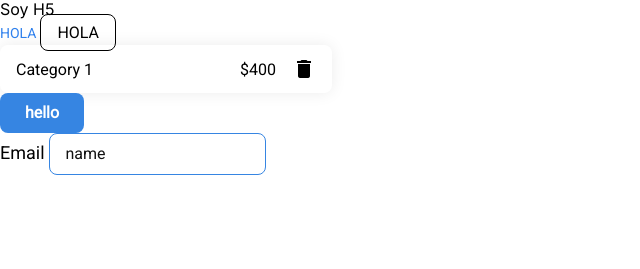
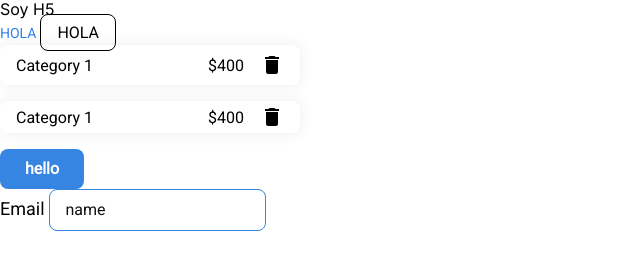
Before and after one commit to AzucenaGrecia/expensable_SPA, a plain HTML site: page index.html in a window 1280 px wide. Shown: the part 43-312 px from the top of the page, without its empty margins (0-640 px from the left). Drawn offline with Linux system fonts and the light colour scheme.

Commit message:
Add styles for all componets

```diff
--- a/assets/styles/card.css
+++ b/assets/styles/card.css
@@ -7,8 +7,8 @@
   justify-content: space-between;
   box-shadow: 0px 0px 16px rgba(0, 0, 0, 0.08);
   border-radius: 8px;
+  margin-bottom: 16px;
 }
-
 
 .category_card__content{
   display: flex;
@@ -18,3 +18,27 @@
 .category_card__content--price{
 margin-right: 16px;
 }
+
+/* transactions card */
+
+.trans_card{
+  width: 300px;
+  height: 32px;
+  padding: 4px 16px;
+  display: flex;
+  align-items: center;
+  justify-content: space-between;
+  box-shadow: 0px 0px 16px rgba(0, 0, 0, 0.08);
+  border-radius: 8px;
+  margin-bottom: 16px;
+
+}
+
+.trans_card__content{
+  display: flex;
+  align-items: center;
+  justify-content: space-between;
+}
+.trans_card__content--price{
+margin-right: 16px;
+}
--- a/assets/styles/global.css
+++ b/assets/styles/global.css
@@ -13,6 +13,7 @@
 * {
   padding: 0;
   margin: 0;
+  box-sizing: border-box;
   font-family: 'Roboto', sans-serif;
 }
 
--- a/index.html
+++ b/index.html
@@ -22,6 +22,15 @@
       </div>
     </div>
 
+    <div class="trans_card">
+      <div class="trans_card__title">Category 1</div>
+      <div class="trans_card__content">
+        <div class="trans_card__content--price">$400</div>
+        <i class="material-icons">delete</i>
+      </div>
+    </div>
+
+
     <button>hello</button>
     <form>
       <label for="fname" >Email</label>
```
